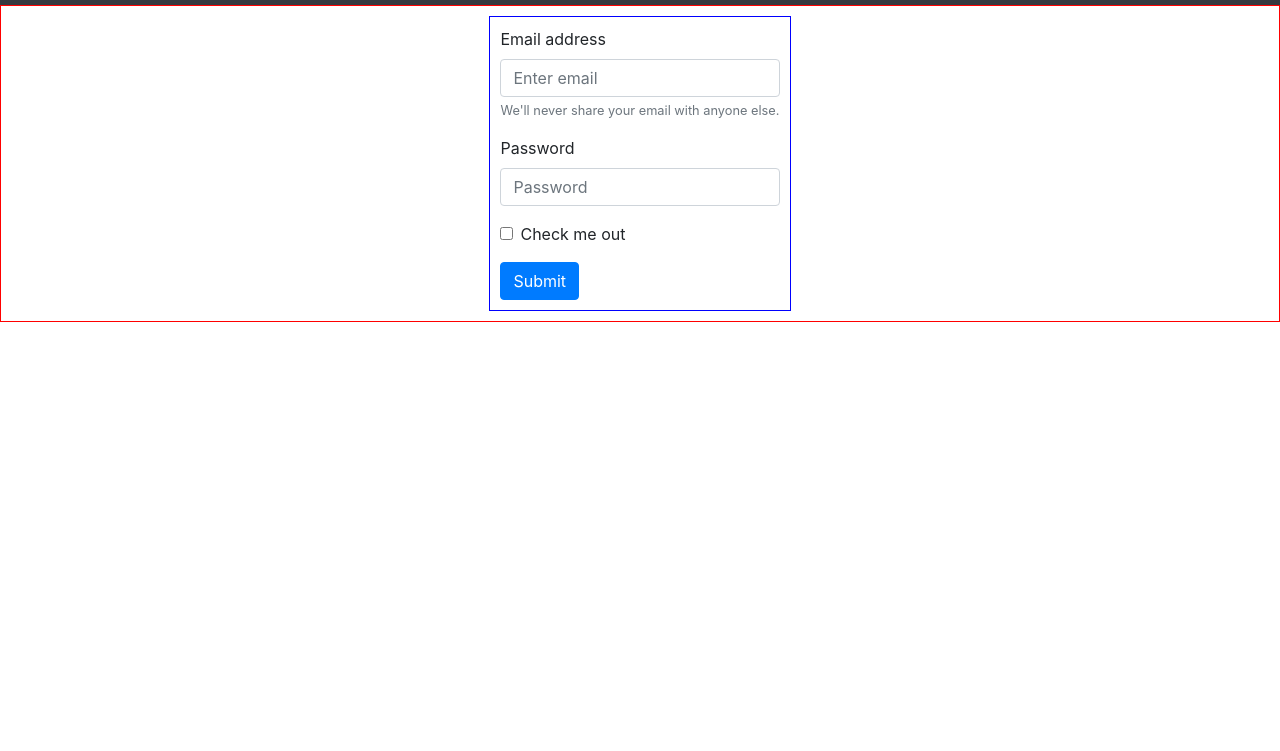
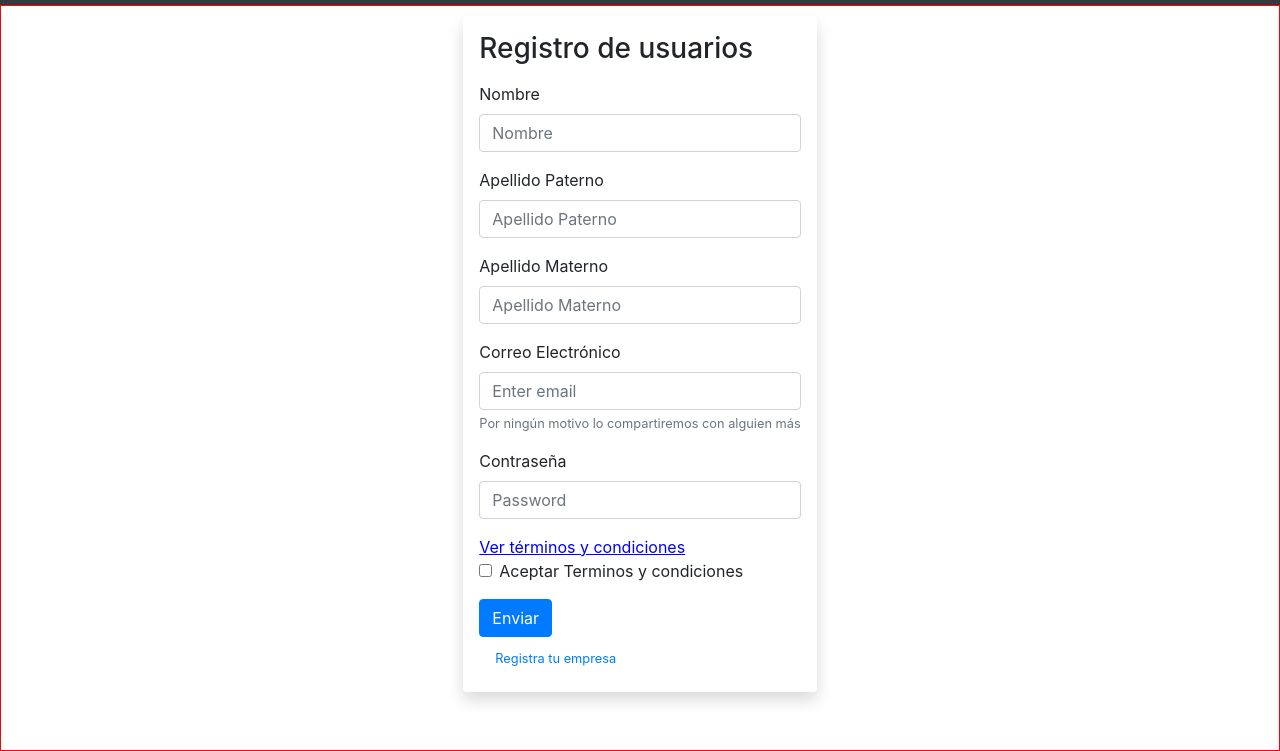
Before and after one commit to juancarlos240/Proyecto-Empresas--Directorio, a plain HTML site: page registroUsuario.html in a window 1280 px wide. Shown: the part 51-802 px from the top of the page. Drawn offline with nearby package versions, Linux system fonts and the light colour scheme.

Commit message:
actualizacion de la pantalla de Registro usuarios y estilos

```diff
--- a/css/registro.css
+++ b/css/registro.css
@@ -11,7 +11,13 @@
 .cntForm{
 
     max-width: 550px;
-    border: solid 1px blue;
+    /* border: solid 1px blue; */
     padding: 10px;
 
 }
+
+.link-condiciones{
+    text-decoration: underline;
+    color: blue;
+    cursor: pointer;
+}
--- a/registroUsuario.html
+++ b/registroUsuario.html
@@ -51,22 +51,67 @@
 
 
       <div class="cntElements" >
-          <div  class="cntForm" >
+          <div  class="cntForm shadow p-3 mb-5 bg-white rounded" >
             <form>
+
+                <label for="formGroupExampleInput"><h3>Registro de usuarios</h3></label>
+
                 <div class="form-group">
-                <label for="exampleInputEmail1">Email address</label>
+                <label for="exampleInputEmail1">Nombre</label>
+                <input type="email" class="form-control" id="exampleInputEmail1" aria-describedby="emailHelp" placeholder="Nombre">
+                </div>
+
+                <div class="form-group">
+                <label for="exampleInputEmail1">Apellido Paterno</label>
+                <input type="email" class="form-control" id="exampleInputEmail1" aria-describedby="emailHelp" placeholder="Apellido Paterno">
+                </div>
+
+                <div class="form-group">
+                <label for="exampleInputEmail1">Apellido Materno</label>
+                <input type="email" class="form-control" id="exampleInputEmail1" aria-describedby="emailHelp" placeholder="Apellido Materno">
+                </div>
+
+                <div class="form-group">
+                <label for="exampleInputEmail1">Correo Electrónico</label>
                 <input type="email" class="form-control" id="exampleInputEmail1" aria-describedby="emailHelp" placeholder="Enter email">
-                <small id="emailHelp" class="form-text text-muted">We'll never share your email with anyone else.</small>
+                <small id="emailHelp" class="form-text text-muted">Por ningún motivo lo compartiremos con alguien más</small>
                 </div>
                 <div class="form-group">
-                <label for="exampleInputPassword1">Password</label>
+                <label for="exampleInputPassword1">Contraseña<applet></applet></label>
                 <input type="password" class="form-control" id="exampleInputPassword1" placeholder="Password">
                 </div>
+
+
+                <a href="#"class="link-condiciones" data-toggle="modal" data-target=".bd-example-modal-lg"> Ver  términos y condiciones</a>
+
                 <div class="form-group form-check">
                 <input type="checkbox" class="form-check-input" id="exampleCheck1">
-                <label class="form-check-label" for="exampleCheck1">Check me out</label>
+                <label class="form-check-label" for="exampleCheck1">Aceptar Terminos y condiciones
+                    </label>
                 </div>
-                <button type="submit" class="btn btn-primary">Submit</button>
+                <a class="btn btn-primary" href="registroSatisfactorio.html" role="button">Enviar</a>
+                <small id="emailHelp" class="form-text text-muted"><a class="nav-link" href="registroEmpresas.html">Registra tu empresa</a></small>
+
+
+                <div class="modal fade bd-example-modal-lg" tabindex="-1" role="dialog" aria-labelledby="myLargeModalLabel" aria-hidden="true">
+                    <div class="modal-dialog modal-lg">
+                        <div class="modal-content">
+                                <p>Lorem ipsum dolor sit amet consectetur adipiscing elit aliquam netus venenatis, enim maecenas purus tempor eros
+                                    iaculis nostra cum at viverra, sapien bibendum tristique penatibus magnis ullamcorper ad libero interdum.
+                                    Parturient semper vel turpis erat fringilla fusce sodales cursus habitant, nostra mus penatibus auctor per
+                                    dapibus elementum netus habitasse, nibh senectus id placerat faucibus nunc justo mattis. Mattis viverra bibendum
+                                    accumsan pellentesque per vulputate placerat senectus hac orci, conubia quis libero augue laoreet varius vel
+                                    facilisis tempor malesuada, condimentum quam fames dis eleifend magnis elementum nisl luctus.</p>
+                                    <p>Viverra ultrices leo montes proin parturient accumsan maecenas curae, dignissim tristique diam sagittis
+                                        neque arcu imperdiet risus nec, class facilisis nostra primis inceptos integer quis. Accumsan etiam
+                                        torquent eu praesent bibendum laoreet euismod, iaculis eget dis arcu elementum mattis suscipit potenti,
+                                        convallis pulvinar lacus in curae vestibulum. Suspendisse velit eget ullamcorper congue
+                                        suscipit ornare mi malesuada, gravida pretium dignissim imperdiet at scelerisque nunc
+                                        tincidunt, accumsan penatibus condimentum facilisis volutpat porta neque.</p>
+                        </div>
+                    </div>
+                </div>
+
             </form>
 
         </div>
```
